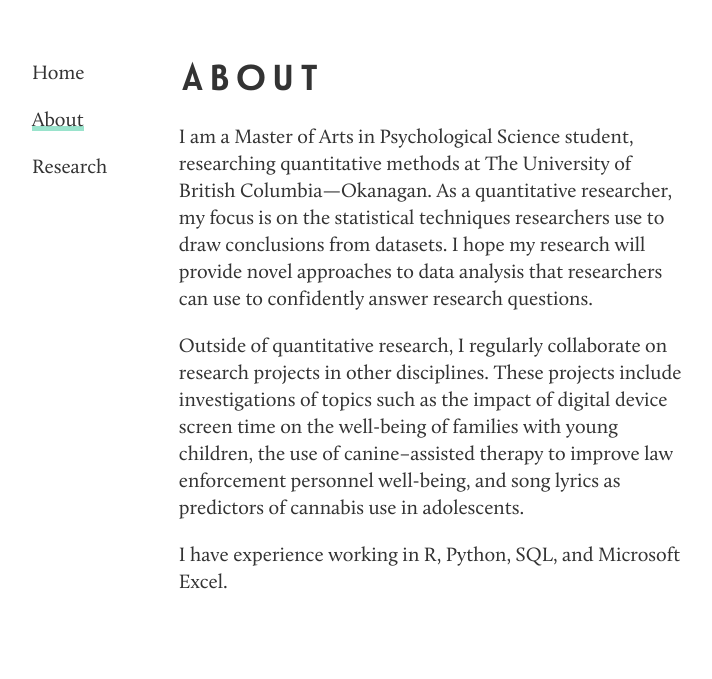
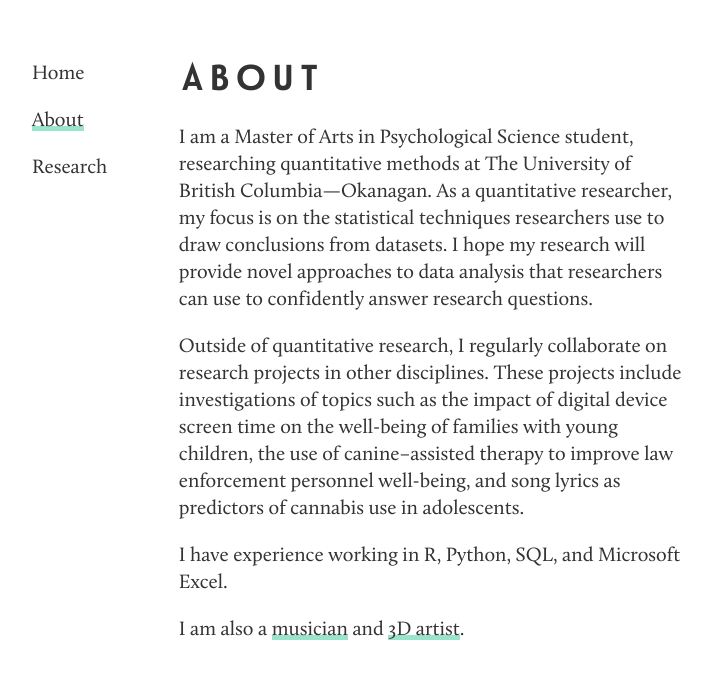
Before and after one commit to zakarydraper/zakarydraper.github.io, a Jekyll site: the page built from about.md, in a window 1280 px wide. Shown: the top 679 px of the page, without its empty margins (28-740 px from the left). Built offline with Jekyll 4.4.1, drawn with Linux system fonts in a browser that asks for light colours.

Commit message:
Add image to index. Update About page

```diff
--- a/_sass/_base.scss
+++ b/_sass/_base.scss
@@ -46,3 +46,7 @@ p {
   margin-top: 0;
   margin-bottom: 1rem;
 }
+
+img {
+  max-width: 100%;
+}
--- a/about.md
+++ b/about.md
@@ -8,3 +8,8 @@ I am a Master of Arts in Psychological Science student, researching quantitative
 Outside of quantitative research, I regularly collaborate on research projects in other disciplines. These projects include investigations of topics such as the impact of digital device screen time on the well-being of families with young children, the use of canine–assisted therapy to improve law enforcement personnel well-being, and song lyrics as predictors of cannabis use in adolescents.
 
 I have experience working in R, Python, SQL, and Microsoft Excel.
+
+I am also a [musician][1] and [3D artist][2].
+
+[1]: http://thecrystalships.com
+[2]: https://zakdraper.artstation.com
```
Also changed, not shown: index.md (+4 -0 lines), assets/images/headshot-no-bg.png (added), assets/images/tcs-jump.png (added), 1 other file.
